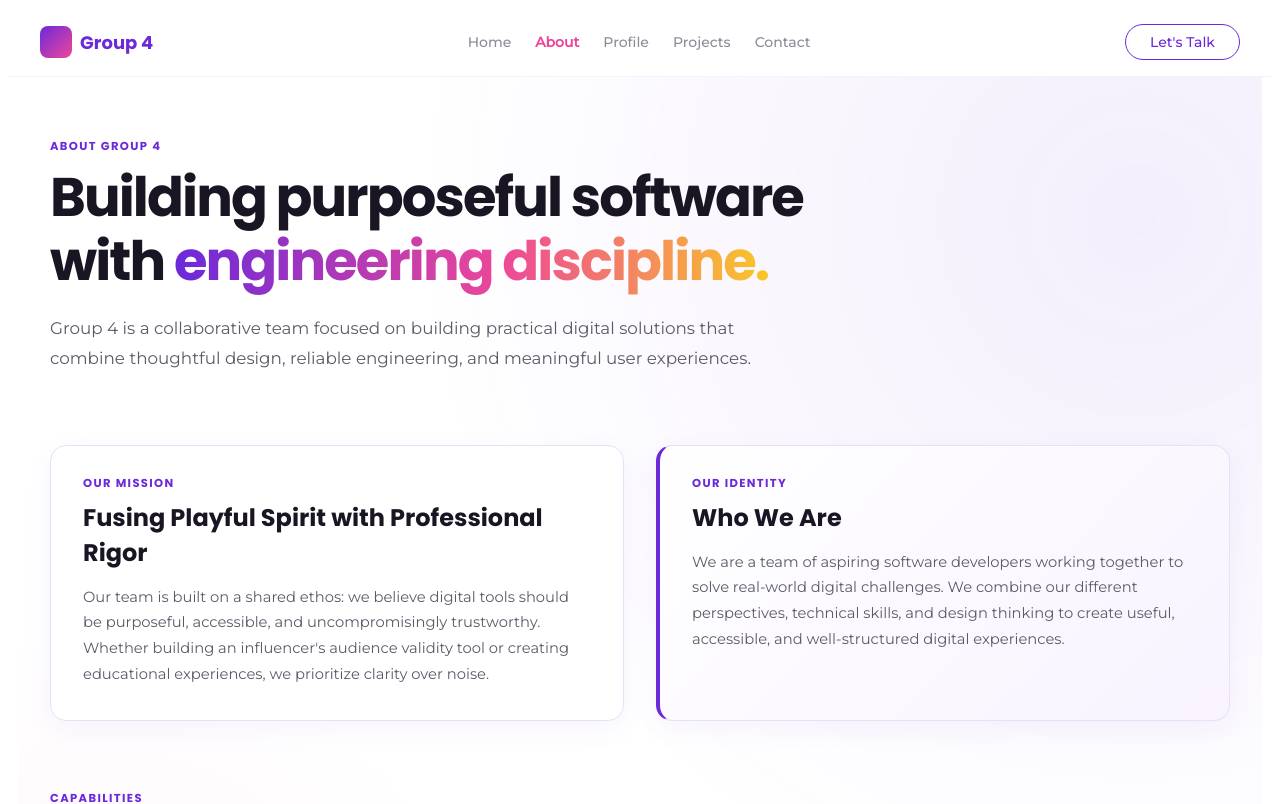
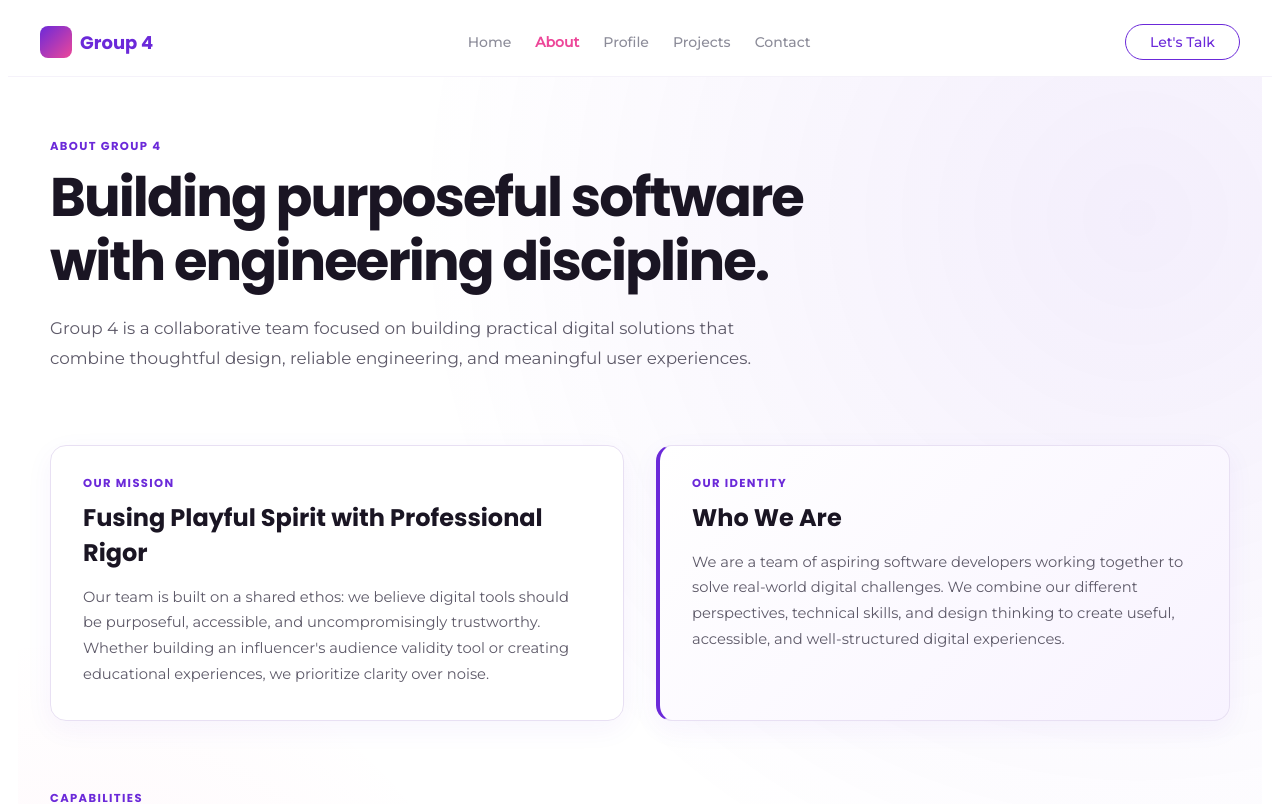
Before and after one commit to Macrinejangu/Group4_Portfolio, a React (Vite) app: page /about in a window 1280 px wide. Shown: the top 804 px of the page. Built offline with nearby package versions, Linux system fonts and the light colour scheme.

Commit message:
Remove gradient from About page title

```diff
--- a/src/Pages/about.css
+++ b/src/Pages/about.css
@@ -58,12 +58,7 @@
   letter-spacing: -0.035em;
 }
 
-.about-title span {
-  background: linear-gradient(90deg, #6b29d9 0%, #ed4799 55%, #fac726 100%);
-  -webkit-background-clip: text;
-  -webkit-text-fill-color: transparent;
-  background-clip: text;
-}
+/* No gradient on the title */
 
 .about-lead,
 .story-card p,
```
